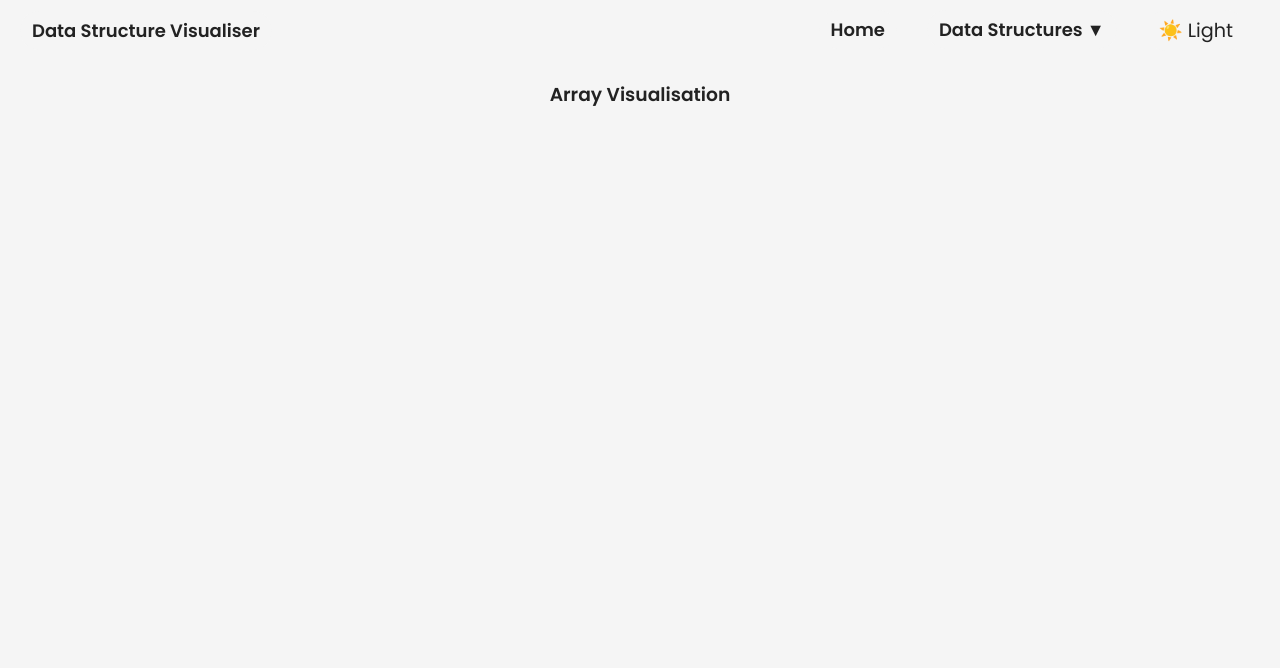
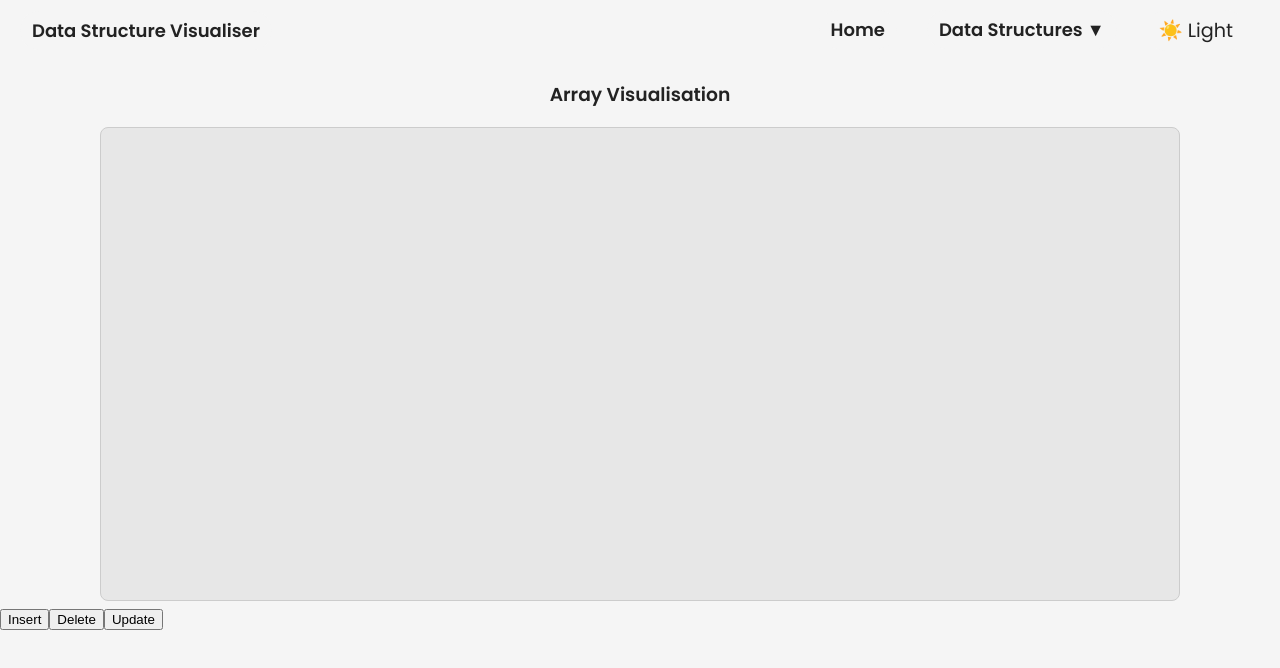
Before and after one commit to Simon-CA-1/DataStructureVisualiser, a React (Vite) app: page /Array in a window 1280 px wide. Shown: the top 668 px of the page. Built offline with nearby package versions, Linux system fonts and the light colour scheme.

Commit message:
Refactor Visualiser layout, improve dark mode styling, and add route validation for data structures

```diff
--- a/src/Visualiser.css
+++ b/src/Visualiser.css
@@ -1,3 +1,37 @@
 .visualisation-title {
   text-align: center;
 }
+
+.visualisation-area {
+  display: flex;
+  justify-content: center;
+  align-items: center;
+  height: 55vh;
+  border: 1px solid #ccc;
+  border-radius: 8px;
+  padding: 16px;
+  margin: 16px 0;
+  margin-left: 100px;
+  margin-right: 100px;
+  margin-bottom: 5px;
+  background-color: rgb(231, 231, 231);
+}
+body.dark .visualisation-area {
+  background-color: rgb(50, 50, 50);
+  border: 1px solid #444;
+  transition: background-color 0.3s ease, border 0.3s ease;
+}
+.visualisation-container {
+  display: flex;
+  justify-content: center;
+  align-items: center;
+  height: 55vh;
+  border: 1px solid #ccc;
+  border-radius: 8px;
+  padding: 16px;
+  margin: 16px 0;
+  margin-left: 100px;
+  margin-right: 100px;
+  margin-bottom: 5px;
+  background-color: rgb(231, 231, 231);
+}
--- a/src/Visualiser.jsx
+++ b/src/Visualiser.jsx
@@ -3,7 +3,6 @@ import { useParams } from "react-router-dom";
 import NotFound from "./NotFound.jsx";
 import Navbar from "./navbar.jsx";
 import "./Visualiser.css";
-
 const validTypes = ["Array", "Stack", "Queue", "Tree", "Graph", "Linked-List"];
 
 function Visualiser() {
@@ -21,6 +20,13 @@ function Visualiser() {
       <div>
         <h3 className="visualisation-title">{id} Visualisation</h3>
       </div>
+      <div className="visualisation-area">
+      </div>
+      <div >
+          <button>Insert</button>
+          <button>Delete</button>
+          <button>Update</button>
+        </div>
       </>
     );
   }
--- a/src/navbar.jsx
+++ b/src/navbar.jsx
@@ -9,6 +9,7 @@ function Navbar() {
   const handleToggle = () => setDarkMode(!darkMode);
 
   useEffect(() => {
+    document.body.classList.toggle("dark", darkMode);
     document.body.style.background = darkMode ? "#222" : "#f5f5f5";
     document.body.style.color = darkMode ? "#fff" : "#222";
   }, [darkMode]);
```
